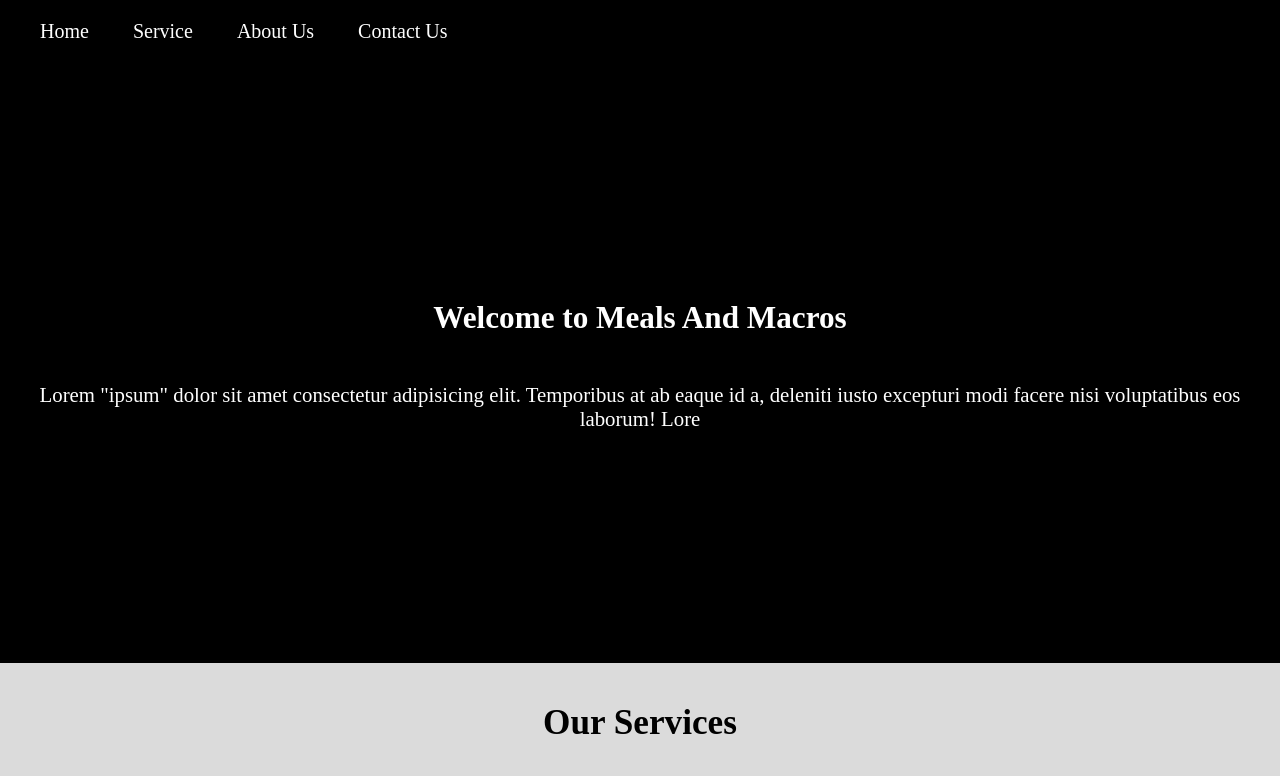
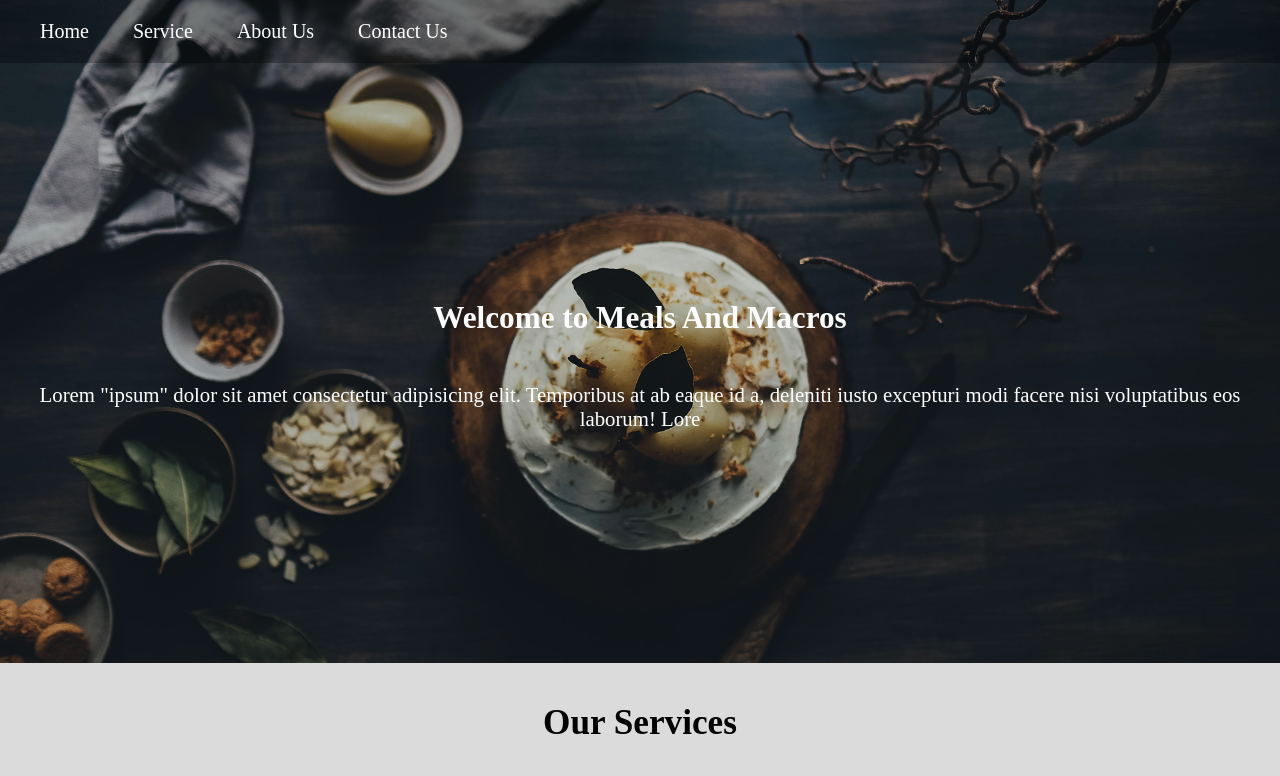
Before and after one commit to barbarikcodes/barbarikcodes.github.io, a plain HTML site: page index.html in a window 1280 px wide. Shown: the top 776 px of the page. Drawn offline with Linux system fonts and the light colour scheme; files whose address does not match are found by name; a web font is replaced by a local one.

Commit message:
Update index.html

```diff
--- a/index.html
+++ b/index.html
@@ -52,7 +52,7 @@
 
         #home::before {
             content: "";
-            background: #000000 no-repeat center/cover url(/MealsInMacros/img/bg.jpg);
+            background: #000000 no-repeat center/cover url(/img/bg.jpg);
             position: absolute;
             width: 100%;
             height: 130%;
```
